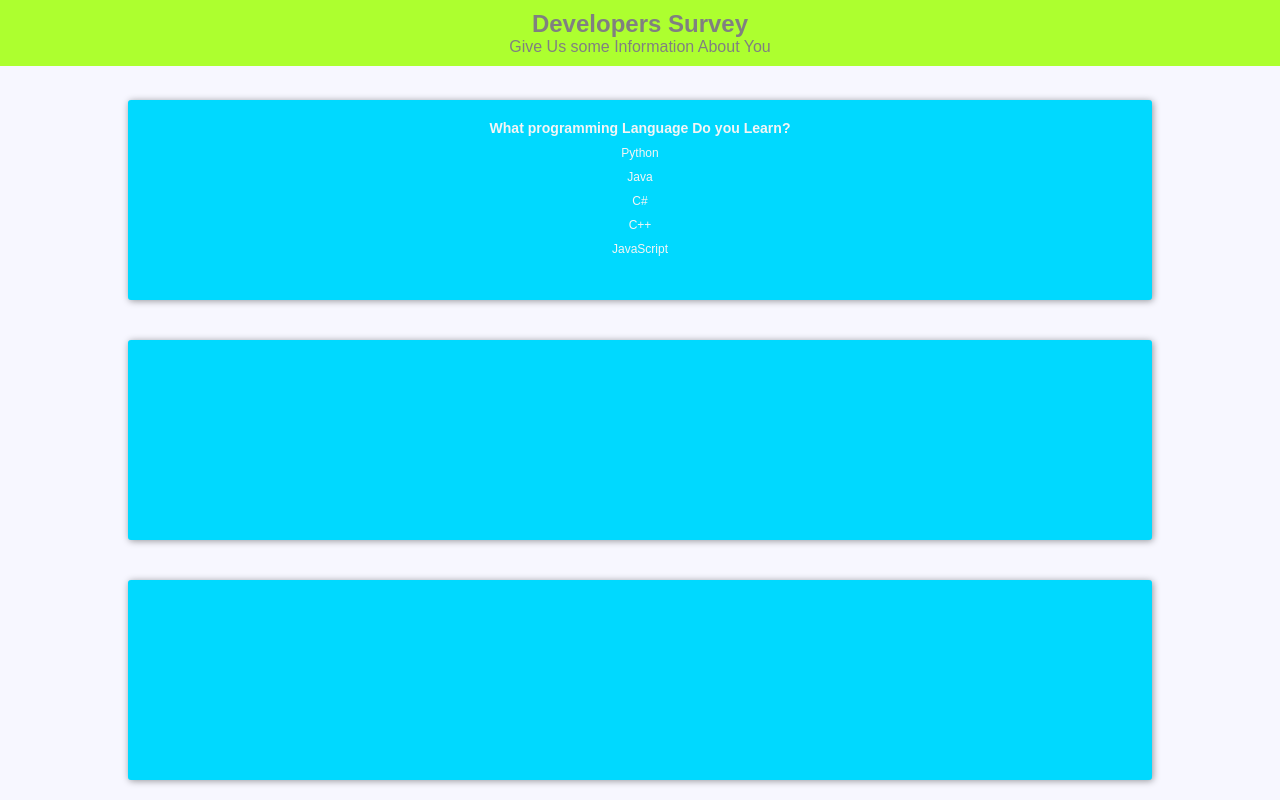
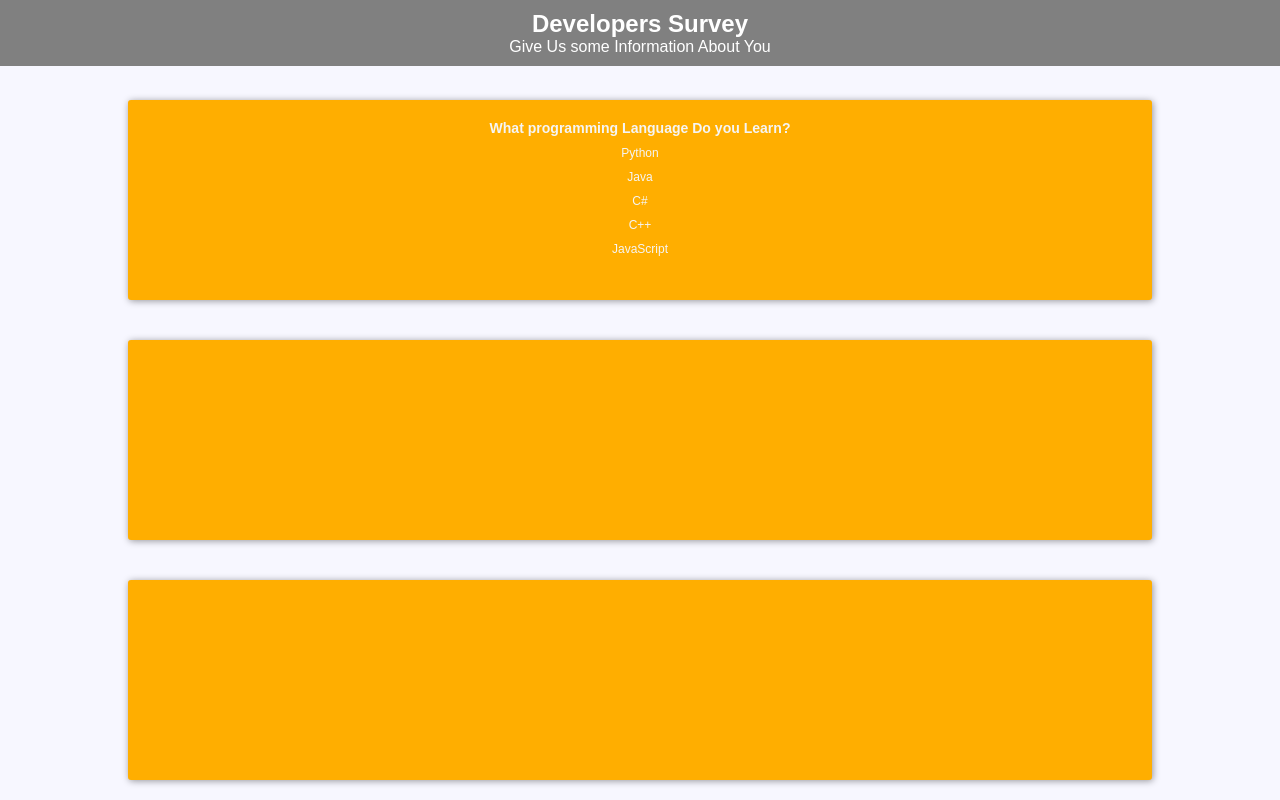
Before and after one commit to ruidfigueiredo/webpagethatlookslikeadesktopapp, a plain HTML site: page survey.html in a window 1280 px wide. Drawn offline with Linux system fonts and the light colour scheme.

Commit message:
changed colors

```diff
--- a/styles.css
+++ b/styles.css
@@ -137,12 +137,10 @@ ul {
 
 .q2 {
     display: none;
-    background-color: rgb(0, 255, 115);
 }
 
 .q3 {
     display: none;
-    background-color: rgb(255, 0, 242);
 }
 
 .end {
@@ -151,9 +149,9 @@ ul {
 }
 
 header {
-    color: grey;
+    color: white;
     padding: 10px;
-    background-color: greenyellow;
+    background-color: grey;
 }
 
 header p {
@@ -163,7 +161,7 @@ header p {
 .survey {
     width: 80%;
     margin: 20px auto;
-    background-color: rgb(0, 217, 255);
+    background-color: rgb(255, 174, 0);
     color: whitesmoke;
     height: 200px;
     border-radius: 3px;
@@ -181,7 +179,7 @@ header p {
 }
 
 .survey li:hover {
-    background: rgb(132, 237, 100);
+    background: grey;
     width: 150px;
     margin: 0 auto;
     padding: 4px;
```
